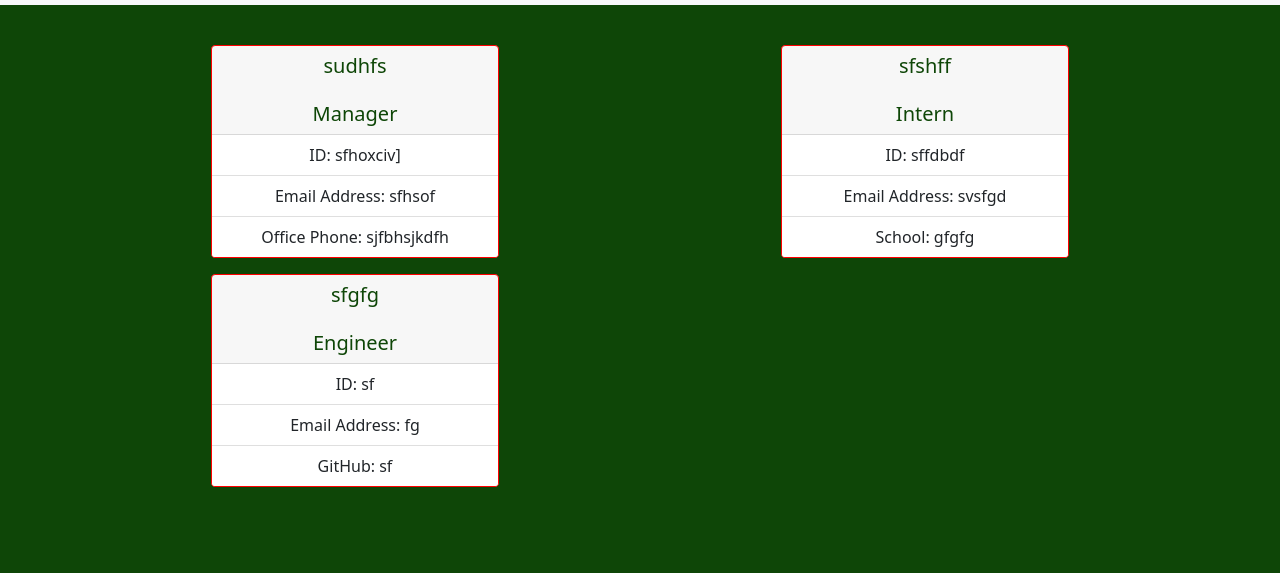
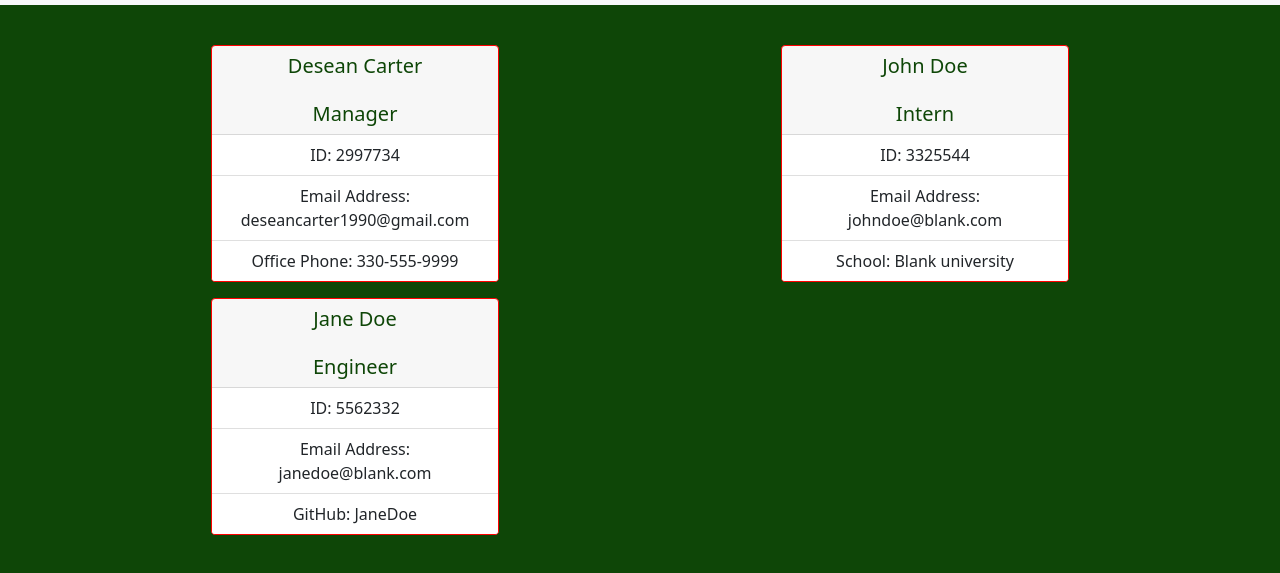
Before and after one commit to DeseanCarter/Team-Profile-Generator, a website: page output/teambuild.html in a window 1280 px wide. Shown: the part 51-624 px from the top of the page. Drawn offline with nearby package versions, Linux system fonts and the light colour scheme.

Commit message:
readme fixed

```diff
--- a/output/teambuild.html
+++ b/output/teambuild.html
@@ -17,29 +17,29 @@
         <div class="container">
             <div class="row"><div class="col-6">
             <div class="card mx-auto mb-3" style="width: 18rem">
-            <h5 class="card-header">sudhfs<br /><br />Manager</h5>
+            <h5 class="card-header">Desean Carter<br /><br />Manager</h5>
             <ul class="list-group list-group-flush">
-                <li class="list-group-item">ID: sfhoxciv]</li>
-                <li class="list-group-item">Email Address: sfhsof</li>
-                <li class="list-group-item">Office Phone: sjfbhsjkdfh</li>
+                <li class="list-group-item">ID: 2997734</li>
+                <li class="list-group-item">Email Address: deseancarter1990@gmail.com</li>
+                <li class="list-group-item">Office Phone: 330-555-9999</li>
             </ul>
             </div>
         </div><div class="col-6">
             <div class="card mx-auto mb-3" style="width: 18rem">
-            <h5 class="card-header">sfshff<br /><br />Intern</h5>
+            <h5 class="card-header">John Doe<br /><br />Intern</h5>
             <ul class="list-group list-group-flush">
-                <li class="list-group-item">ID: sffdbdf</li>
-                <li class="list-group-item">Email Address: svsfgd</li>
-                <li class="list-group-item">School: gfgfg</li>
+                <li class="list-group-item">ID: 3325544</li>
+                <li class="list-group-item">Email Address: johndoe@blank.com</li>
+                <li class="list-group-item">School: Blank university</li>
             </ul>
             </div>
         </div><div class="col-6">
             <div class="card mx-auto mb-3" style="width: 18rem">
-            <h5 class="card-header">sfgfg<br /><br />Engineer</h5>
+            <h5 class="card-header">Jane Doe<br /><br />Engineer</h5>
             <ul class="list-group list-group-flush">
-                <li class="list-group-item">ID: sf</li>
-                <li class="list-group-item">Email Address: fg</li>
-                <li class="list-group-item">GitHub: sf</li>
+                <li class="list-group-item">ID: 5562332</li>
+                <li class="list-group-item">Email Address: janedoe@blank.com</li>
+                <li class="list-group-item">GitHub: JaneDoe</li>
             </ul>
             </div>
         </div> </div>
```
Also changed, not shown: README.md, 1 other file.
